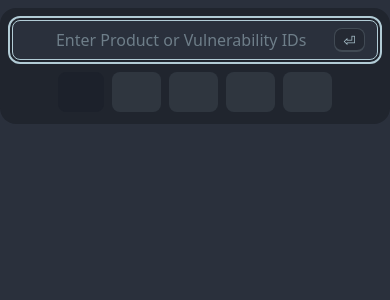
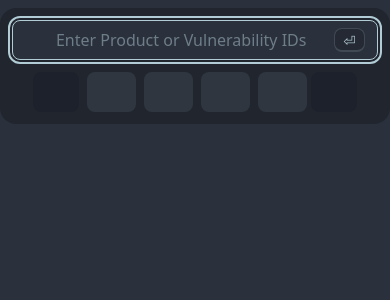
Before and after one commit to ra1nb0rn/search_vulns, a Python web app: template src/search_vulns/web_server_files/templates/index.html in a window 390 px wide. Shown: the part 64-364 px from the top of the page. Run offline with Jinja, Linux system fonts and the light colour scheme; the template is opened without the code that fills it: most values are stand-ins (such as "Sample title", 1, 10 or a date in 2020); style sheets or scripts are compiled from the project's sources; some libraries are stand-ins or nearby versions; some web fonts are replaced.

Commit message:
Add button to clear query on small screens

```diff
--- a/src/search_vulns/web_server_files/templates/index.html
+++ b/src/search_vulns/web_server_files/templates/index.html
@@ -219,6 +219,7 @@
                                     class="fa-solid fa-clipboard"></i></a></span></li>
                 </ul>
             </div>
+            <button class="sm:hidden btn btn-neutral rounded-btn text-base py-0 px-4 w-fit" onclick="clearQuery()"><i class="fa-solid fa-delete-left"></i></button>
         </div>
     </div>
     <div class="w-full mx-auto mt-5" id="search-display">
```
